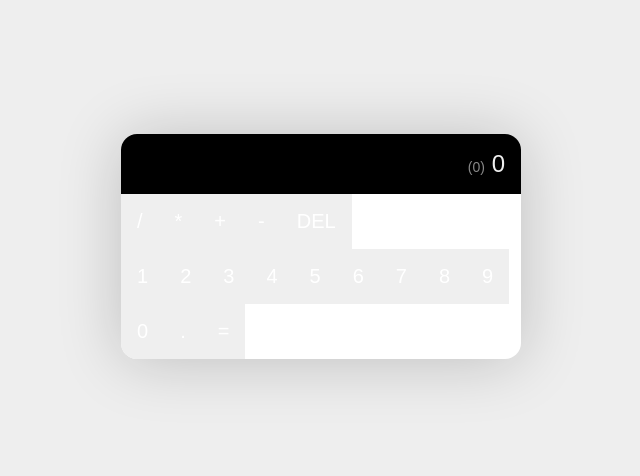
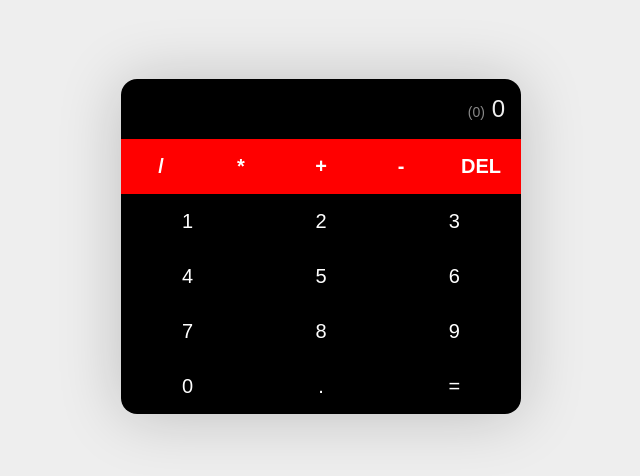
Before and after one commit to arumbaua366/calcy, a React (Create React App) app: page / in a window 1280 px wide. Shown: the part 154-630 px from the top of the page, without its empty margins (319-959 px from the left). Built offline with nearby package versions, Linux system fonts and the light colour scheme.

Commit message:
update calculator styling

```diff
--- a/src/index.css
+++ b/src/index.css
@@ -22,6 +22,7 @@
   min-height: 100vh;
   align-items: center;
   justify-content: center;
+  padding: 16px;
 }
 
 .calculator {
@@ -61,3 +62,24 @@
 button:hover {
   opacity: 0.9;
 }
+
+.operators {
+  display: flex;
+}
+
+.operators button {
+  flex: 1 1 0%;
+  background-color: var(--primary);
+  font-weight: 700;
+}
+
+.digits {
+  display: flex;
+  flex-wrap: wrap;
+}
+
+.digits button {
+  flex: 1 1 33.333%;
+  max-width: 33.333%;
+  background-color: var(--dark);
+}
```
